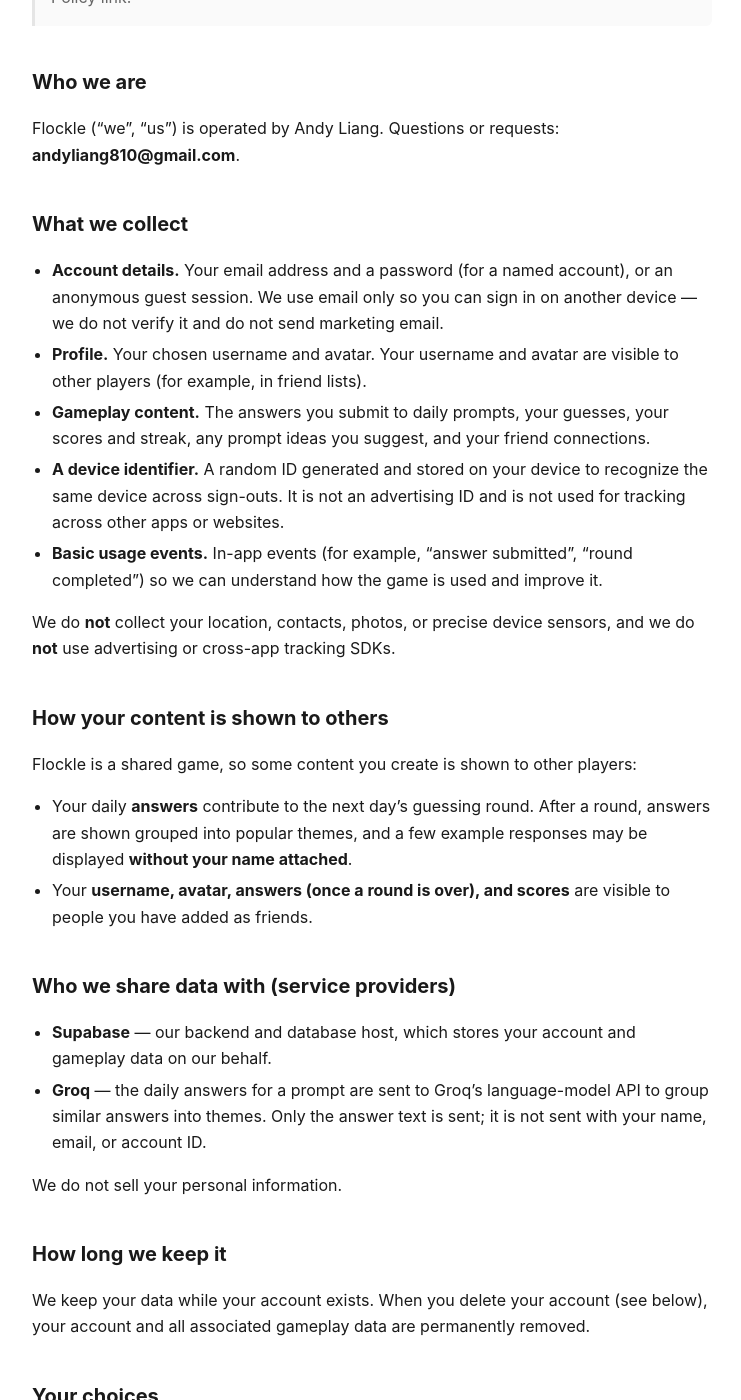
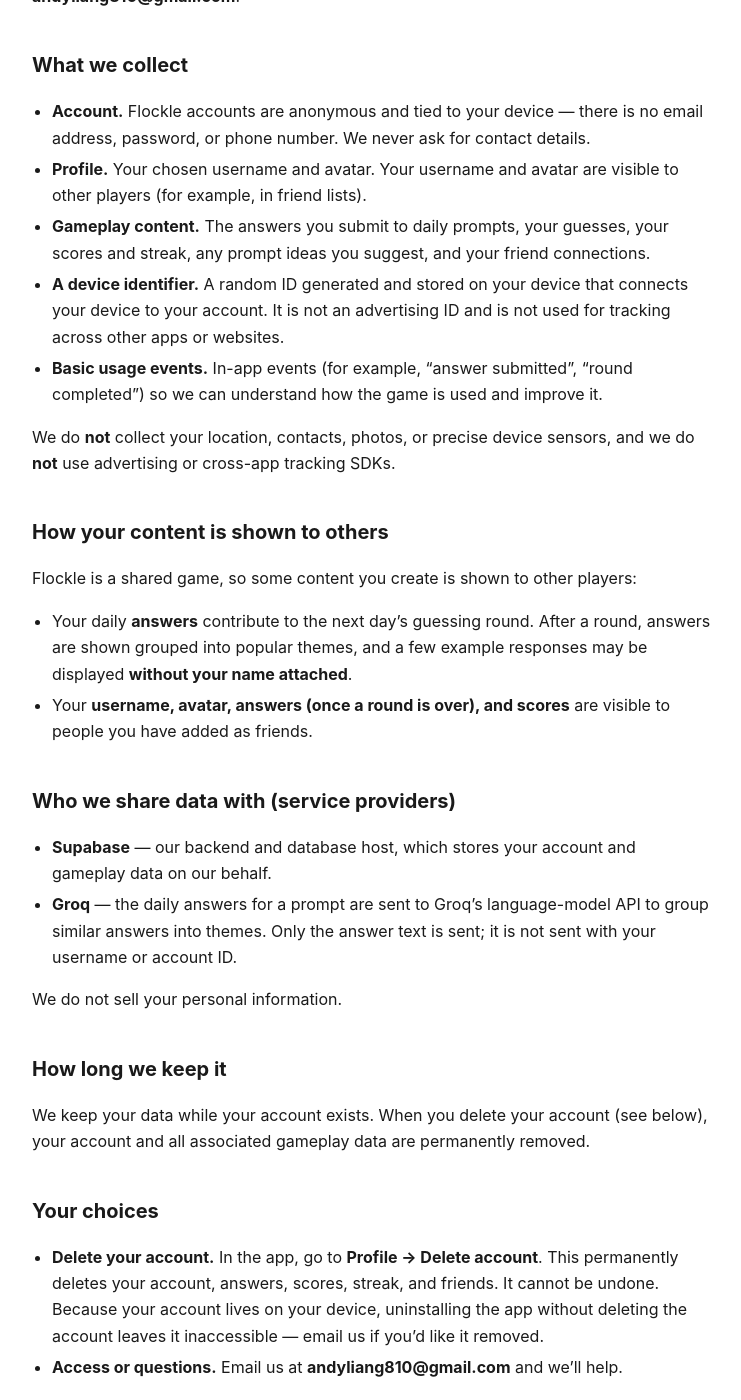
Before and after one commit to AndycLiang/legal-docs, a Jekyll site: the page built from flockle/PRIVACY.md, in a window 1280 px wide and 1400 px high, scrolled down 376 px. Shown: the whole window, without its empty margins (268-1009 px from the left). Built offline with Jekyll 4.4.1, drawn with Linux system fonts in a browser that asks for light colours; our own code applies the rules of GitHub Pages for plain Markdown files; some of the changed text lies outside the part shown.

Commit message:
update privacy
Updated the Flockle Privacy Policy to reflect changes in account details and data collection practices.

```diff
--- a/flockle/PRIVACY.md
+++ b/flockle/PRIVACY.md
@@ -1,8 +1,3 @@
----
-title: Flockle Privacy Policy
-permalink: /flockle/privacy/
----
-
 # Flockle Privacy Policy
 
 _Last updated: July 10, 2026_
@@ -10,27 +5,21 @@ _Last updated: July 10, 2026_
 Flockle is a daily social prediction game. This policy explains what we collect,
 why, and the choices you have. Plain language, no surprises.
 
-> **Before publishing:** replace `SUPPORT_EMAIL@example.com` with a real contact
-> address and confirm the developer/legal entity name. Host this file at a public
-> URL (GitHub Pages works) and enter that URL in App Store Connect and in the
-> app's Privacy Policy link.
-
 ## Who we are
 Flockle ("we", "us") is operated by Andy Liang. Questions or requests:
 **andyliang810@gmail.com**.
 
 ## What we collect
-- **Account details.** Your email address and a password (for a named account),
-  or an anonymous guest session. We use email only so you can sign in on another
-  device — we do not verify it and do not send marketing email.
+- **Account.** Flockle accounts are anonymous and tied to your device — there is
+  no email address, password, or phone number. We never ask for contact details.
 - **Profile.** Your chosen username and avatar. Your username and avatar are
   visible to other players (for example, in friend lists).
 - **Gameplay content.** The answers you submit to daily prompts, your guesses,
   your scores and streak, any prompt ideas you suggest, and your friend
   connections.
-- **A device identifier.** A random ID generated and stored on your device to
-  recognize the same device across sign-outs. It is not an advertising ID and is
-  not used for tracking across other apps or websites.
+- **A device identifier.** A random ID generated and stored on your device that
+  connects your device to your account. It is not an advertising ID and is not
+  used for tracking across other apps or websites.
 - **Basic usage events.** In-app events (for example, "answer submitted",
   "round completed") so we can understand how the game is used and improve it.
 
@@ -50,7 +39,7 @@ Flockle is a shared game, so some content you create is shown to other players:
   gameplay data on our behalf.
 - **Groq** — the daily answers for a prompt are sent to Groq's language-model API
   to group similar answers into themes. Only the answer text is sent; it is not
-  sent with your name, email, or account ID.
+  sent with your username or account ID.
 
 We do not sell your personal information.
 
@@ -61,7 +50,9 @@ below), your account and all associated gameplay data are permanently removed.
 ## Your choices
 - **Delete your account.** In the app, go to **Profile → Delete account**. This
   permanently deletes your account, answers, scores, streak, and friends. It
-  cannot be undone.
+  cannot be undone. Because your account lives on your device, uninstalling the
+  app without deleting the account leaves it inaccessible — email us if you'd
+  like it removed.
 - **Access or questions.** Email us at **andyliang810@gmail.com** and we'll
   help.
 
```
